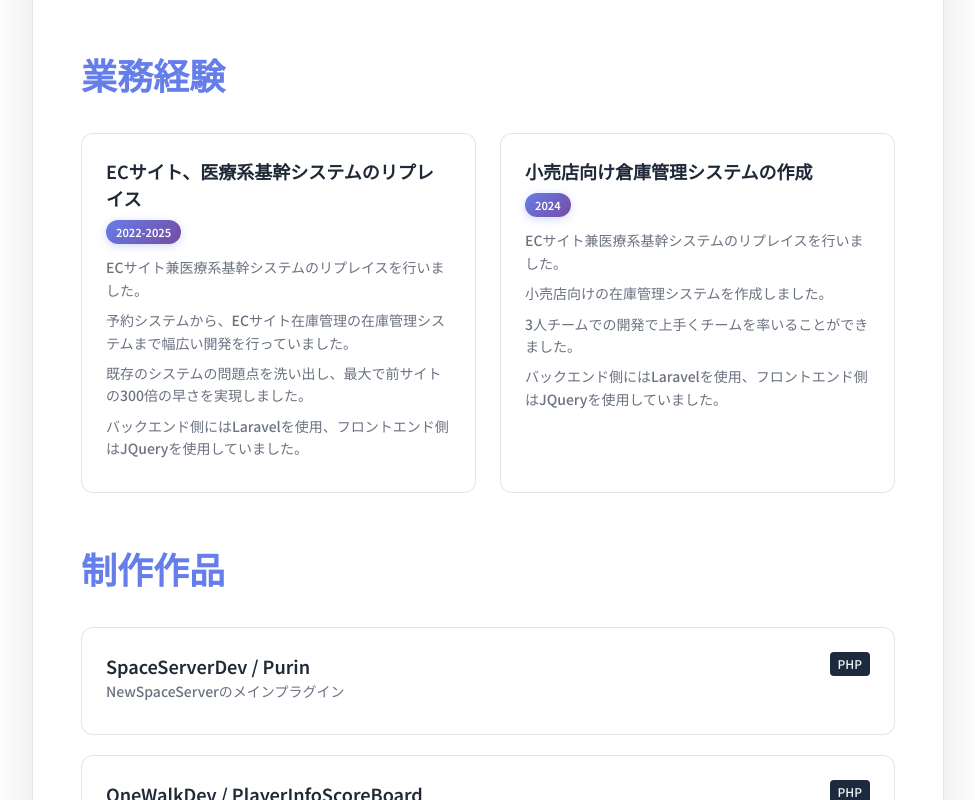
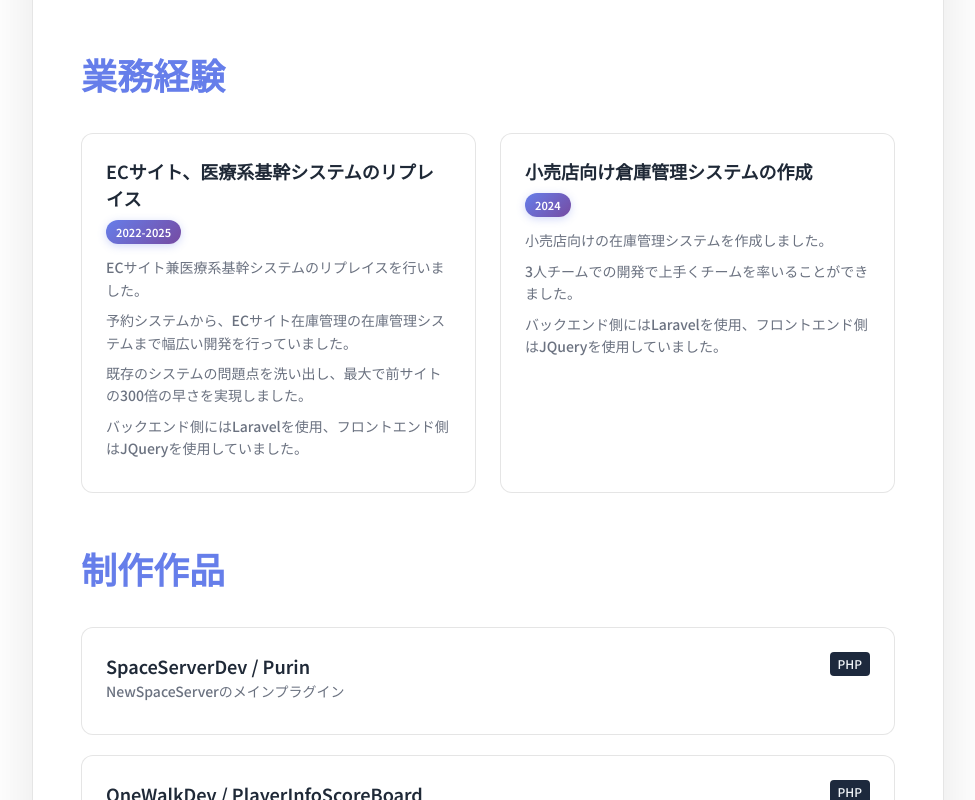
Before and after one commit to OneWalkDev/new-homepage, a Next.js app: page / in a window 1280 px wide. Shown: the part 2240-3040 px from the top of the page, without its empty margins (152-1127 px from the left). Built offline with nearby package versions, Linux system fonts and the light colour scheme.

Commit message:
add language and fix development section

```diff
--- a/src/app/page.tsx
+++ b/src/app/page.tsx
@@ -3,9 +3,11 @@ import React from "react";
 import type { IconType } from "react-icons";
 import {
   FaAws,
+  FaCss3,
   FaDocker,
   FaEnvelope,
   FaGithub,
+  FaHtml5,
   FaJava,
   FaLaravel,
   FaPhp,
@@ -15,35 +17,40 @@ import {
 import {
   SiCsharp,
   SiDotnet,
+  SiJavascript,
   SiJquery,
   SiMysql,
   SiNextdotjs,
+  SiPostgresql,
   SiRedis,
   SiRubyonrails,
   SiTypescript,
 } from "react-icons/si";
 
 const langSkills: { name: string; icon: IconType }[] = [
+  { name: "HTML", icon: FaHtml5},
+  { name: "CSS", icon: FaCss3},
   { name: "PHP", icon: FaPhp },
+  { name: "JavaScript", icon: SiJavascript},
+  { name: "TypeScript", icon: SiTypescript },
   { name: "C#", icon: SiCsharp },
-  { name: "TypeScript", icon: SiTypescript },
   { name: "Java", icon: FaJava },
-  { name: "Python", icon: FaPython },
+  { name: "Python", icon: FaPython }
 ];
 
 const FWSkills: { name: string; icon: IconType }[] = [
   { name: "Laravel", icon: FaLaravel },
-  { name: ".NET", icon: SiDotnet },
+  { name: "Ruby on Rails", icon: SiRubyonrails },
   { name: "Jquery", icon: SiJquery },
   { name: "React", icon: FaReact },
   { name: "Next.js", icon: SiNextdotjs },
-  { name: "Ruby on Rails", icon: SiRubyonrails },
+  { name: ".NET", icon: SiDotnet }
 ];
 
 const OtherSkills: { name: string; icon: IconType }[] = [
   { name: "Docker", icon: FaDocker },
-  { name: "AWS", icon: FaAws },
   { name: "MySQL", icon: SiMysql },
+  { name: "PostgreSQL", icon: SiPostgresql },
   { name: "Redis", icon: SiRedis },
 ];
 
@@ -63,6 +70,12 @@ type RepoShowcase = {
   language: string;
 };
 
+type Experience = {
+  title: string;
+  period: string;
+  details: string[];
+};
+
 const repoShowcases: RepoShowcase[] = [
   { owner: "SpaceServerDev", name: "Purin" , description: "NewSpaceServerのメインプラグイン", language: "PHP"},
   { owner: "OneWalkDev", name: "PlayerInfoScoreBoard" , description: "ダウンロード数4500回を超えたPMMPプラグイン", language: "PHP"},
@@ -72,6 +85,89 @@ const repoShowcases: RepoShowcase[] = [
   { owner: "OneWalkDev", name: "DiscordMusicBot.py" , "description": "discordの音楽再生bot、元はC#で作っていたものをPythonに移行", "language": "python"},
   { owner: "OneWalkDev", name: "JellyParfait" , "description": "youtube音楽再生ソフトウェア。プレイリストなど幅広く対応", "language": "C#"},
   { owner: "AvailsGroup", name: "Amica" , "description": "専門学校の友達出会い系サイト", "language": "Ruby + Rails5"},
+];
+
+const personalProjects: Experience[] = [
+  {
+    title: "宇宙サーバーの運営",
+    period: "2016 - 2021",
+    details: [
+      "MinecraftBEのサーバー「SpaceServer」を運営していました。",
+      "5000人を超えるユーザーにプレイしていただきました。",
+      "独自要素の実装のためにPHPを使い、1人で大規模プラグインの開発を行っていました。",
+    ],
+  },
+  {
+    title: "WindowsGUIアプリケーションの作成",
+    period: "2016 - 現在",
+    details: [
+      "できることの幅を増やすのを目的にC# WPFを使用し、デスクトップアプリケーションを開発しています。",
+      "Chromeのメモリ使用量が気になり、youtubeを使用した省メモリ音楽再生ソフトウェアなどを開発しました。",
+    ],
+  },
+  {
+    title: "Ruby on Railsを使用した、専門学校内友達出会い系アプリケーションの開発",
+    period: "2016 - 2021",
+    details: [
+      "学園生活において、コロナウイルスによる影響によるオンライン授業が重なったことによる交友関係の浅さの問題を解決するために開発しました。",
+      "6人チームで卒業研究にて開発し、プログラミングリーダーとしてチームを率いた経験があります。",
+      "優秀班として全校の前で発表し、開発したアプリケーションをOSSとして公開することによって学校全体の学びの役に立ちました。",
+    ],
+  },
+  {
+    title: "OS自作に挑戦",
+    period: "2023 - 現在",
+    details: [
+      "ゼロからのOS自作入門を読みながら、C言語とC++を使用してOSの自作に励んでいます。",
+    ],
+  },
+  {
+    title: "SpaceServerUniverseの制作",
+    period: "2023 - 2024",
+    details: [
+      "Minecraft JEのサーバー「SpaceServerUniverse」を開発していました。",
+      "Javaを用いた開発で、クリーンアーキテクチャを使用し作成しました。",
+      "10人ほどのエンジニアの方々と協力して、運営者・開発者として活躍しました。",
+    ],
+  },
+  {
+    title: "玉川大学農学部様への技術提供",
+    period: "2024",
+    details: [
+      "研究室への技術提供を行っていました。",
+      "PythonとOpenCVを使用した画像加工ソフトウェアの作成とArduinoを用いた研究機械を作成しました。",
+    ],
+  },
+  {
+    title: "フリーランス管理ソフトの開発",
+    period: "2025",
+    details: [
+      "案件管理と売上管理ソフトを開発しています。",
+      "バックエンドはLaravel + Sanctum フロントエンドは Next.js + typescriptを利用して、webソフトウェアの開発を行っています。",
+    ],
+  },
+];
+
+const workExperiences: Experience[] = [
+  {
+    title: "ECサイト、医療系基幹システムのリプレイス",
+    period: "2022-2025",
+    details: [
+      "ECサイト兼医療系基幹システムのリプレイスを行いました。",
+      "予約システムから、ECサイト在庫管理の在庫管理システムまで幅広い開発を行っていました。",
+      "既存のシステムの問題点を洗い出し、最大で前サイトの300倍の早さを実現しました。",
+      "バックエンド側にはLaravelを使用、フロントエンド側はJQueryを使用していました。",
+    ],
+  },
+  {
+    title: "小売店向け倉庫管理システムの作成",
+    period: "2024",
+    details: [
+      "小売店向けの在庫管理システムを作成しました。",
+      "3人チームでの開発で上手くチームを率いることができました。",
+      "バックエンド側にはLaravelを使用、フロントエンド側はJQueryを使用していました。",
+    ],
+  },
 ];
 
 function RepoCard({
@@ -110,6 +206,20 @@ function RepoCard({
           </span>
         )}
       </div>
+    </div>
+  );
+}
+
+function ExperienceCard({ title, period, details }: Experience) {
+  return (
+    <div className="project-card">
+      <div className="mb-3">
+        <h3>{title}</h3>
+        <span className="project-period">{period}</span>
+      </div>
+      {details.map((detail) => (
+        <p key={detail}>{detail}</p>
+      ))}
     </div>
   );
 }
@@ -189,129 +299,18 @@ export default function Home() {
           <div className="mt-12">
             <h2 className="section-title">個人開発</h2>
             <div className="projects-grid">
-              <div className="project-card">
-                <div className="mb-3">
-                  <h3>宇宙サーバーの運営</h3>
-                  <span className="project-period">2016 - 2021</span>
-                </div>
-                <p>MinecraftBEのサーバー「SpaceServer」を運営していました。</p>
-                <p>5000人を超えるユーザーにプレイしていただきました。</p>
-                <p>
-                  独自要素の実装のためにPHPを使い、1人で大規模プラグインの開発を行っていました。
-                </p>
-              </div>
-              <div className="project-card">
-                <div className="mb-3">
-                  <h3>WindowsGUIアプリケーションの作成</h3>
-                  <span className="project-period">2016 - 現在</span>
-                </div>
-                <p>
-                  できることの幅を増やすのを目的にC#
-                  WPFを使用し、デスクトップアプリケーションを開発しています。
-                </p>
-                <p>
-                  Chromeのメモリ使用量が気になり、youtubeを使用した省メモリ音楽再生ソフトウェアなどを開発しました。
-                </p>
-              </div>
-              <div className="project-card">
-                <div className="mb-3">
-                  <h3>
-                    Ruby on
-                    Railsを使用した、専門学校内友達出会い系アプリケーションの開発
-                  </h3>
-                  <span className="project-period">2016 - 2021</span>
-                </div>
-                <p>
-                  学園生活において、コロナウイルスによる影響によるオンライン授業が重なったことによる交友関係の浅さの問題を解決するために開発しました。
-                </p>
-                <p>
-                  6人チームで卒業研究にて開発し、プログラミングリーダーとしてチームを率いた経験があります。
-                </p>
-                <p>
-                  優秀班として全校の前で発表し、開発したアプリケーションをOSSとして公開することによって学校全体の学びの役に立ちました。
-                </p>
-              </div>
-              <div className="project-card">
-                <div className="mb-3">
-                  <h3>OS自作に挑戦</h3>
-                  <span className="project-period">2023 - 現在</span>
-                </div>
-                <p>
-                  ゼロからのOS自作入門を読みながら、C言語とC++を使用してOSの自作に励んでいます。
-                </p>
-              </div>
-              <div className="project-card">
-                <div className="mb-3">
-                  <h3>SpaceServerUniverseの制作</h3>
-                  <span className="project-period">2023 - 2024</span>
-                </div>
-                <p>
-                  Minecraft
-                  JEのサーバー「SpaceServerUniverse」を開発していました。
-                </p>
-                <p>
-                  Javaを用いた開発で、クリーンアーキテクチャを使用し作成しました。
-                </p>
-                <p>
-                  10人ほどのエンジニアの方々と協力して、運営者・開発者として活躍しました。
-                </p>
-              </div>
-              <div className="project-card">
-                <div className="mb-3">
-                  <h3>玉川大学農学部様への技術提供</h3>
-                  <span className="project-period">2024</span>
-                </div>
-                <p>研究室への技術提供を行っていました。</p>
-                <p>
-                  PythonとOpenCVを使用した画像加工ソフトウェアの作成とArduinoを用いた研究機械を作成しました。
-                </p>
-              </div>
-              <div className="project-card">
-                <div className="mb-3">
-                  <h3>フリーランス管理ソフトの開発</h3>
-                  <span className="project-period">2025</span>
-                </div>
-                <p>案件管理と売上管理ソフトを開発しています。</p>
-                <p>
-                  バックエンドはLaravel + Sanctum フロントエンドは Next.js +
-                  typescriptを利用して、webソフトウェアの開発を行っています。
-                </p>
-              </div>
+              {personalProjects.map((project) => (
+                <ExperienceCard key={project.title} {...project} />
+              ))}
             </div>
           </div>
 
           <div className="mt-12">
             <h2 className="section-title">業務経験</h2>
             <div className="projects-grid">
-              <div className="project-card">
-                <div className="mb-3">
-                  <h3>ECサイト、医療系基幹システムのリプレイス</h3>
-                  <span className="project-period">2022-2025</span>
-                </div>
-                <p>ECサイト兼医療系基幹システムのリプレイスを行いました。</p>
-                <p>
-                  予約システムから、ECサイト在庫管理の在庫管理システムまで幅広い開発を行っていました。
-                </p>
-                <p>
-                  既存のシステムの問題点を洗い出し、最大で前サイトの300倍の早さを実現しました。
-                </p>
-                <p>
-                  バックエンド側にはLaravelを使用、フロントエンド側はJQueryを使用していました。
-                </p>
-              </div>
-
-              <div className="project-card">
-                <div className="mb-3">
-                  <h3>小売店向け倉庫管理システムの作成</h3>
-                  <span className="project-period">2024</span>
-                </div>
-                <p>ECサイト兼医療系基幹システムのリプレイスを行いました。</p>
-                <p>小売店向けの在庫管理システムを作成しました。</p>
-                <p>3人チームでの開発で上手くチームを率いることができました。</p>
-                <p>
-                  バックエンド側にはLaravelを使用、フロントエンド側はJQueryを使用していました。
-                </p>
-              </div>
+              {workExperiences.map((experience) => (
+                <ExperienceCard key={experience.title} {...experience} />
+              ))}
             </div>
           </div>
 
```
